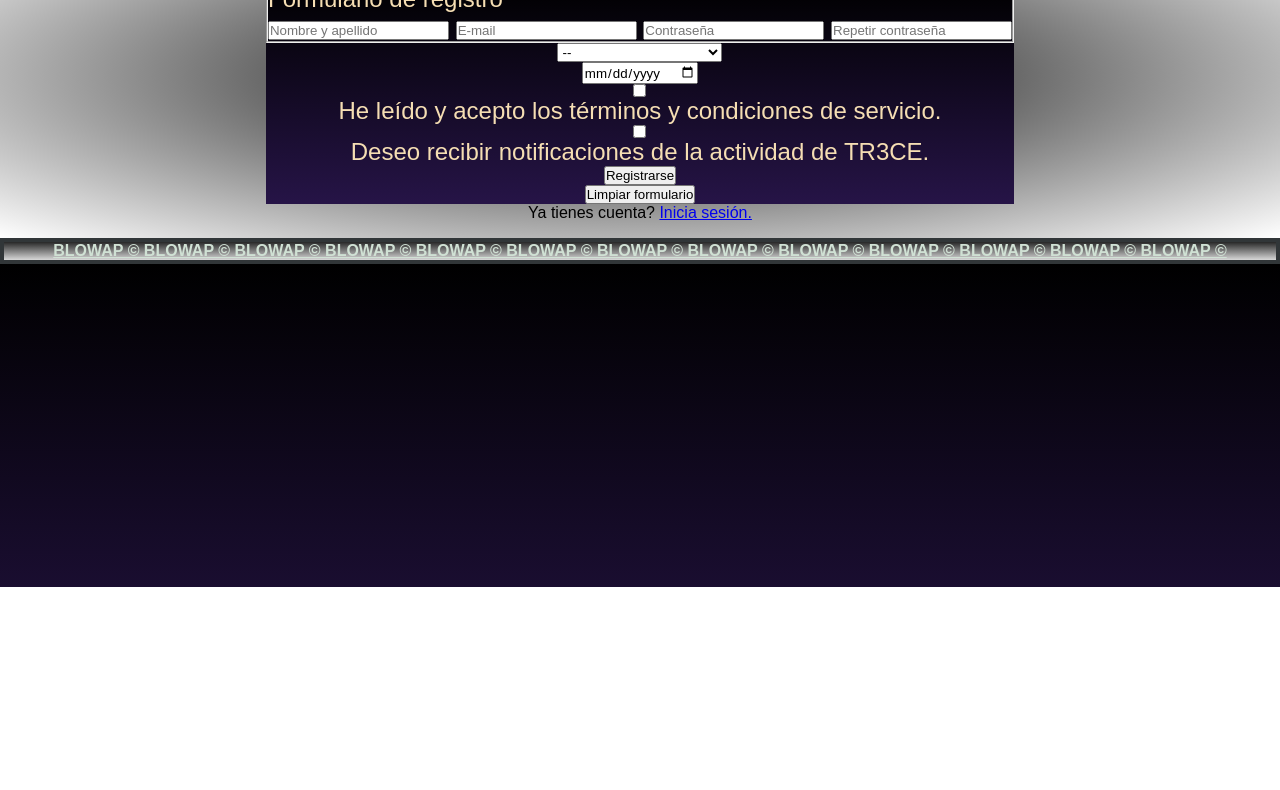
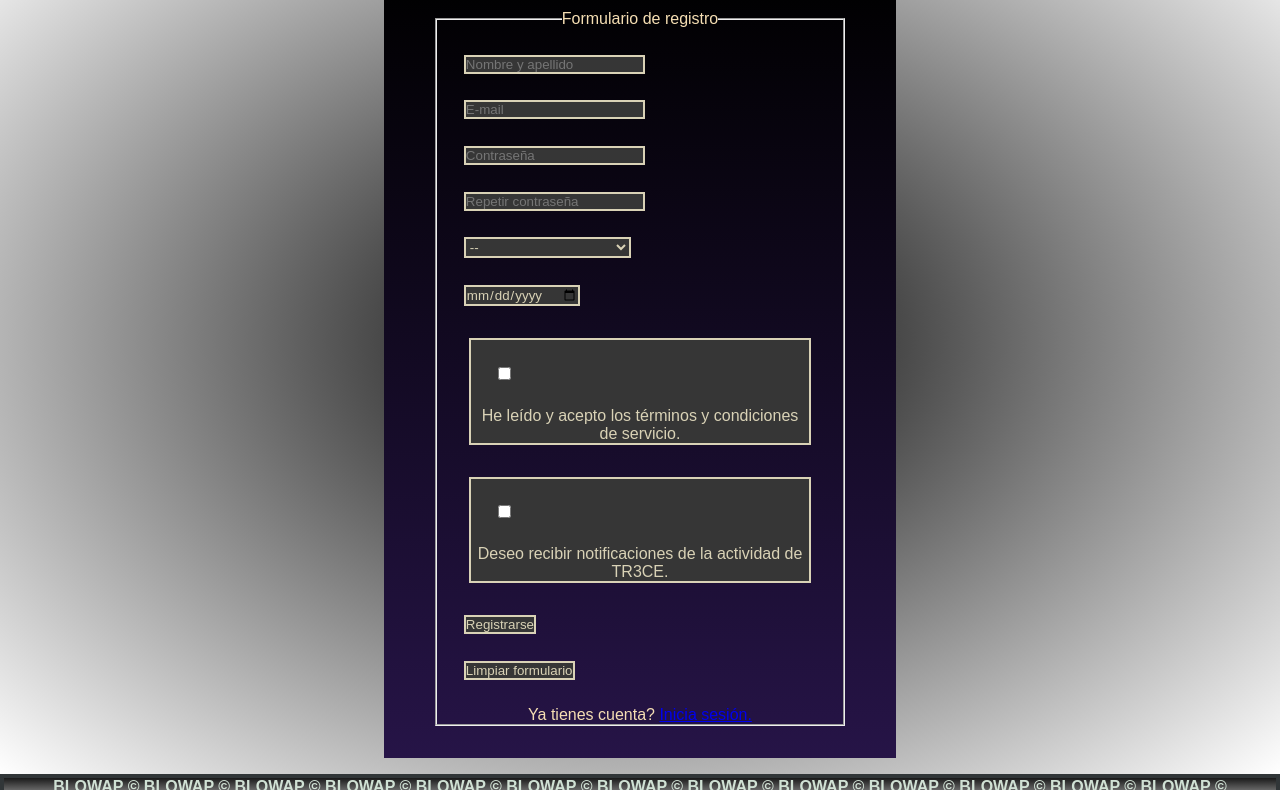
Before and after one commit to tr3cebixx/proyecto-TR3CE-24530, a plain HTML site: page pages/registrarse.html in a window 1280 px wide. Shown: the part 213-1003 px from the top of the page. Before the commit the page ends 800 px from the top, so only its background shows below. Drawn offline with Linux system fonts and the light colour scheme.

Commit message:
modificacion de forms, agrego mixin, demas

```diff
--- a/pages/registrarse.html
+++ b/pages/registrarse.html
@@ -39,23 +39,22 @@
                     <input type="email" name="email" placeholder="E-mail">
                     <input type="password" placeholder="Contraseña">
                     <input type="password" placeholder="Repetir contraseña">
-                </fieldset>
                     <select name="genero" id="genero">
                         <option value="">--</option>
                         <option value="M">Masculino</option>
                         <option value="F">Femenino</option>
                         <option value="O">Otro</option>
                         <option value="N">Prefiero no especificarlo</option>
-                </form>
-                <input type="date" value="Fecha de nacimiento">
-                <input type="checkbox" name="condiciones" id="tyc">
-                <label for="términos y condiciones">He leído y acepto los términos y condiciones de servicio.</label>
-                <input type="checkbox" name="feed" id="feed">
-                <label for="notificaciones">Deseo recibir notificaciones de la actividad de TR3CE.</label>
-                <input type="button" value="Registrarse"> <input type="reset" value="Limpiar formulario">
+                    <input type="date" value="Fecha de nacimiento">
+
+                    <label for="términos y condiciones"><input type="checkbox" name="condiciones" id="tyc">He leído y acepto los términos y condiciones de servicio.</label>
+
+                    <label for="notificaciones"><input type="checkbox" name="feed" id="feed">Deseo recibir notificaciones de la actividad de TR3CE.</label>
+                    <input type="button" value="Registrarse"> <input type="reset" value="Limpiar formulario">
+                    <p class="form__p">Ya tienes cuenta? <a href="iniciar-sesion.html">Inicia sesión.</a></p>
                 </fieldset>
             </form>
-            <p class="form__p">Ya tienes cuenta? <a href="iniciar-sesion.html">Inicia sesión.</a></p>
+
         </div>
     </section>
     </main>
--- a/scss/components/_footer.scss
+++ b/scss/components/_footer.scss
@@ -1,6 +1,7 @@
 .footer {
     background-image: linear-gradient(to top, #ffffff, #000000);
     position: sticky;
+    height: 5vh;
 
     .footer__copy {
         display: flex;
--- a/scss/components/_header.scss
+++ b/scss/components/_header.scss
@@ -1,5 +1,6 @@
 .header {
     background-image: linear-gradient(to bottom, #ffffff, #000000);
+    height: 15vh;
 
     .container .row .header__logo {
         max-width: 6rem;
--- a/scss/components/_items.scss
+++ b/scss/components/_items.scss
@@ -1,12 +1,35 @@
+@mixin form ($color__borde) {
+    border: $color__borde;
+    border: 2px solid;
+    display: block;
+    margin: 2em;
+    background-color: #363636;
+    color: #d9d2b6;
+}
 .form {
-    font-size: 1.5em;
+    font-size: 1em;
     display: flex;
     flex-direction: column;
     background-image: linear-gradient(to top, #261447, #000000);
-    align-items: center;
-    flex-wrap: wrap;
     color: wheat;
+    width: 40vw;
+    height: auto;
+    padding: 4vh 4vw;
+    fieldset {
+        text-align: center;
+        input {
+            @include form(#000000);
+        }
+        select {
+            @include form(#6737c2);
+        }
+        label{
+            @include form(#625986);
+        }
+    }
 }
+
+
 
 .img {
     display: block;
@@ -84,6 +107,7 @@
 .button {
     display: block;
     margin: auto;
+
     &:hover {
         transform: scale(1.2, 1.2);
     }
--- a/scss/main.scss
+++ b/scss/main.scss
@@ -7,6 +7,7 @@
 
 body {
     background-image: linear-gradient(to top, #261447, #000000);
+    height: 80vh;
 }
 
 @import './components/items';
```
Also changed, not shown: pages/iniciar-sesion.html (+6 -4 lines), CSS/main.css.
